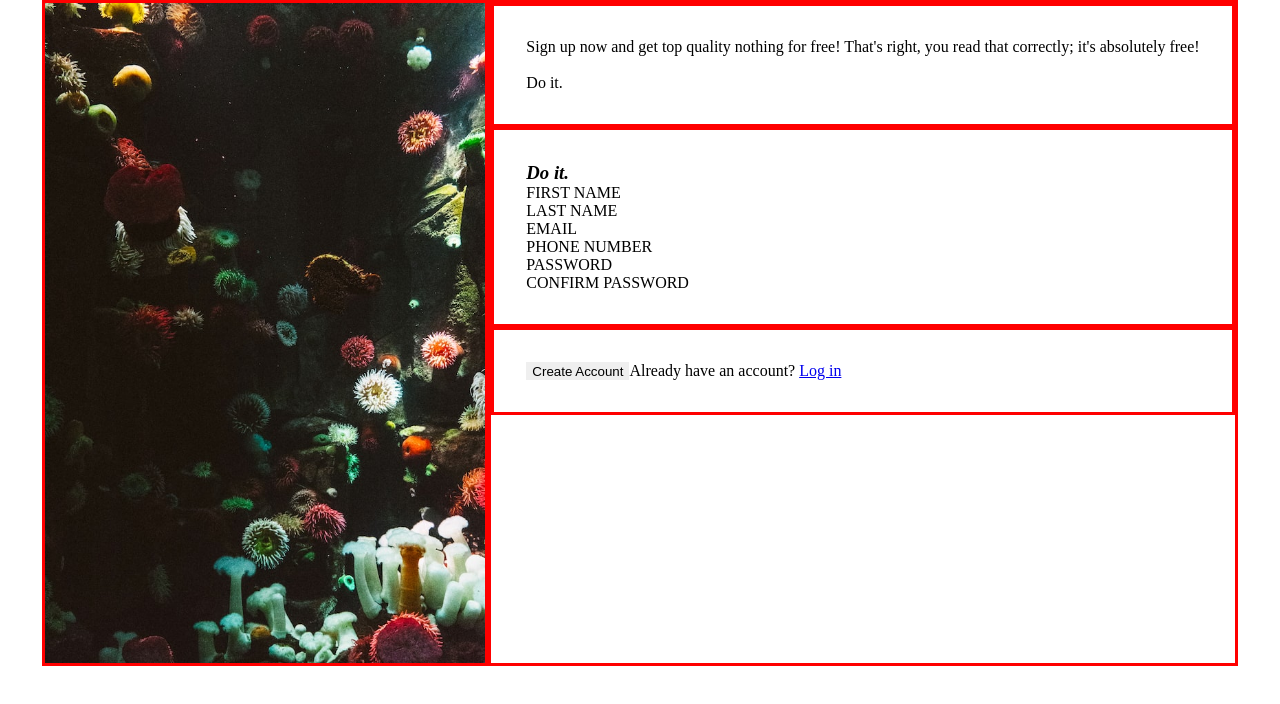
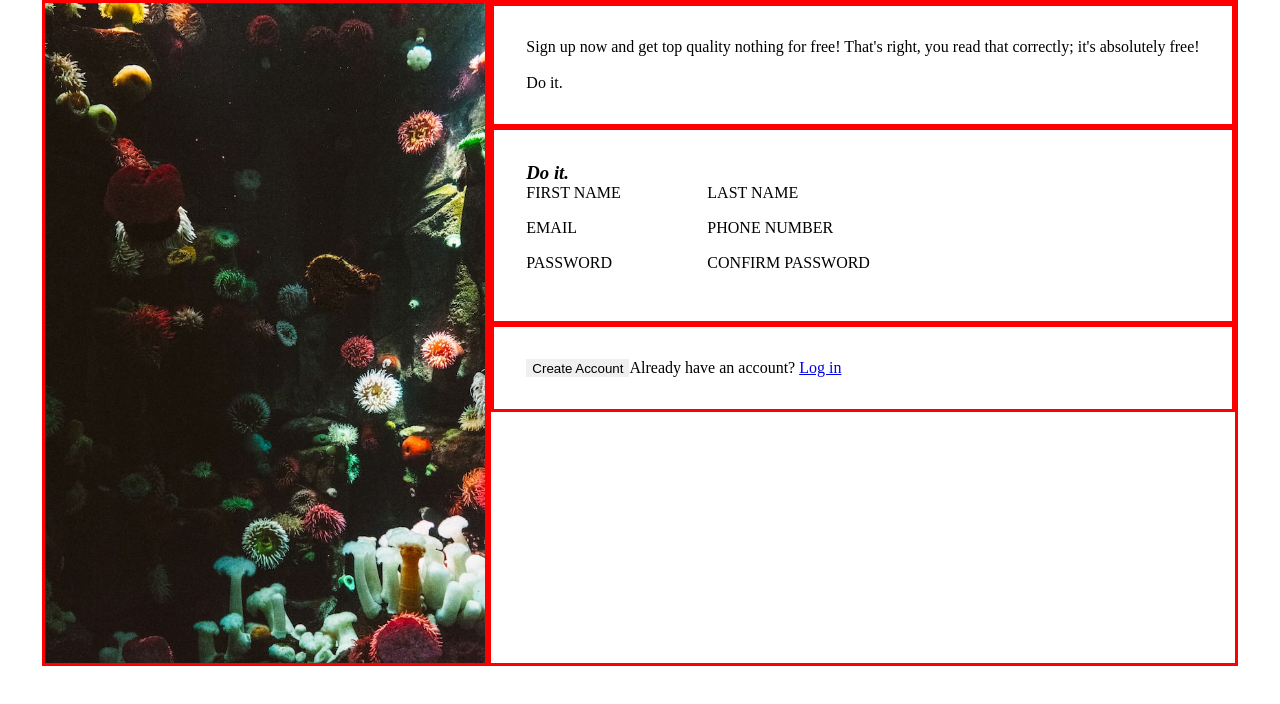
Before and after one commit to backgroundvibes/odin-sign-up-form, a plain HTML site: page index.html in a window 1280 px wide. Drawn offline with Linux system fonts and the light colour scheme.

Commit message:
Arrange form (.mid) elements correctly.

```diff
--- a/index.html
+++ b/index.html
@@ -21,6 +21,7 @@
         <div class="mid">
             <h3><em>Do it.</em></h3>
             <form action="###" method="post">
+                <div class="names">
                     <div>
                         <label for="first_name">FIRST NAME</label>
                         <input type="text" name="first_name" id="first_name">
@@ -29,6 +30,8 @@
                         <label for="last_name">LAST NAME</label>
                         <input type="text" name="last_name" id="last_name">
                     </div>
+                </div>
+                <div class="email-and-phone">
                     <div>
                         <label for="user_email">EMAIL</label>
                         <input type="email" name="user_email" id="user_email">
@@ -37,6 +40,8 @@
                         <label for="phone_number">PHONE NUMBER</label>
                         <input type="number" name="phone_number" id="phone_number">
                     </div>
+                </div>
+                <div class="passwords">
                     <div>
                         <label for="user_password">PASSWORD</label>
                         <input type="password" name="user_password" id="user_password">
@@ -44,6 +49,7 @@
                     <div>
                         <label for="confirm_password">CONFIRM PASSWORD</label>
                         <input type="password" name="confirm_password" id="confirm_password">
+                    </div>
                 </div>
             </form>
         </div>
--- a/style.css
+++ b/style.css
@@ -26,6 +26,20 @@ body {
     flex-direction: column;
 }
 
+form {
+    display: flex;
+    flex-direction: column;
+}
+
 img {
     max-width: 440px;
 }
+
+form > div {
+    display: flex;
+}
+
+form > div > div {
+    display: flex;
+    flex-direction: column;
+}
```
Lines whose indentation alone changed are shown as unchanged.
